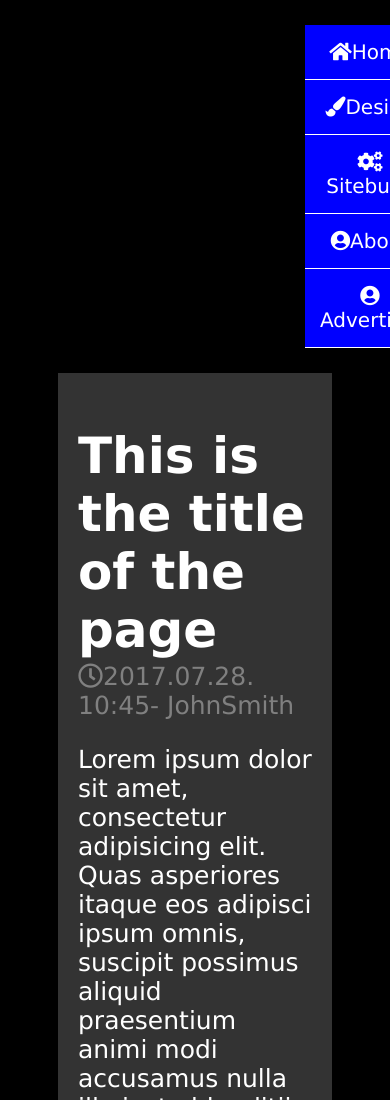
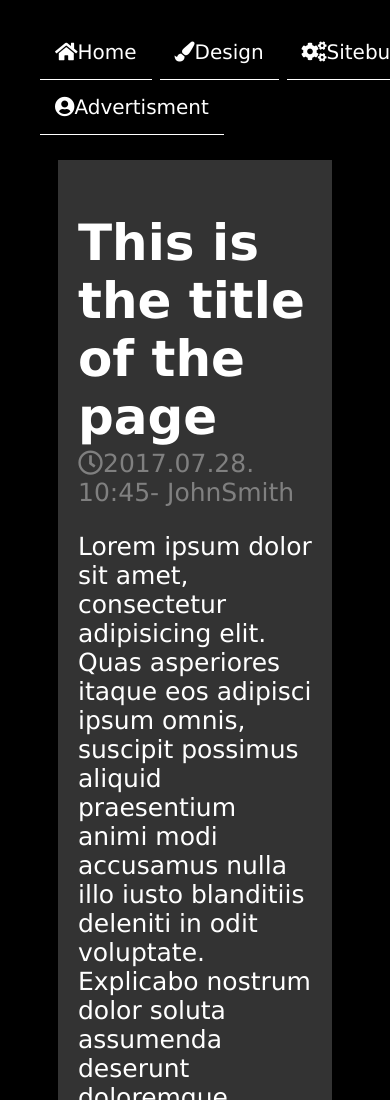
Before and after one commit to dezsinorby22/my-basic-webpage-, a website: page template.html in a window 390 px wide. Shown: the top 1100 px of the page. Drawn offline with nearby package versions, Linux system fonts and the light colour scheme.

```diff
--- a/template.css
+++ b/template.css
@@ -26,14 +26,15 @@
     padding: 15px 15px;
 
 
+
 }
-@media(max-width:400px)
+@media(max-width:383px)
 {
     .menupont {
         display: block;
-        width: 100px;
+        width: 175px;
         background-color: blue;
-        margin: 0 auto;
+        margin-left: 20px;
 
     }
 }
```
